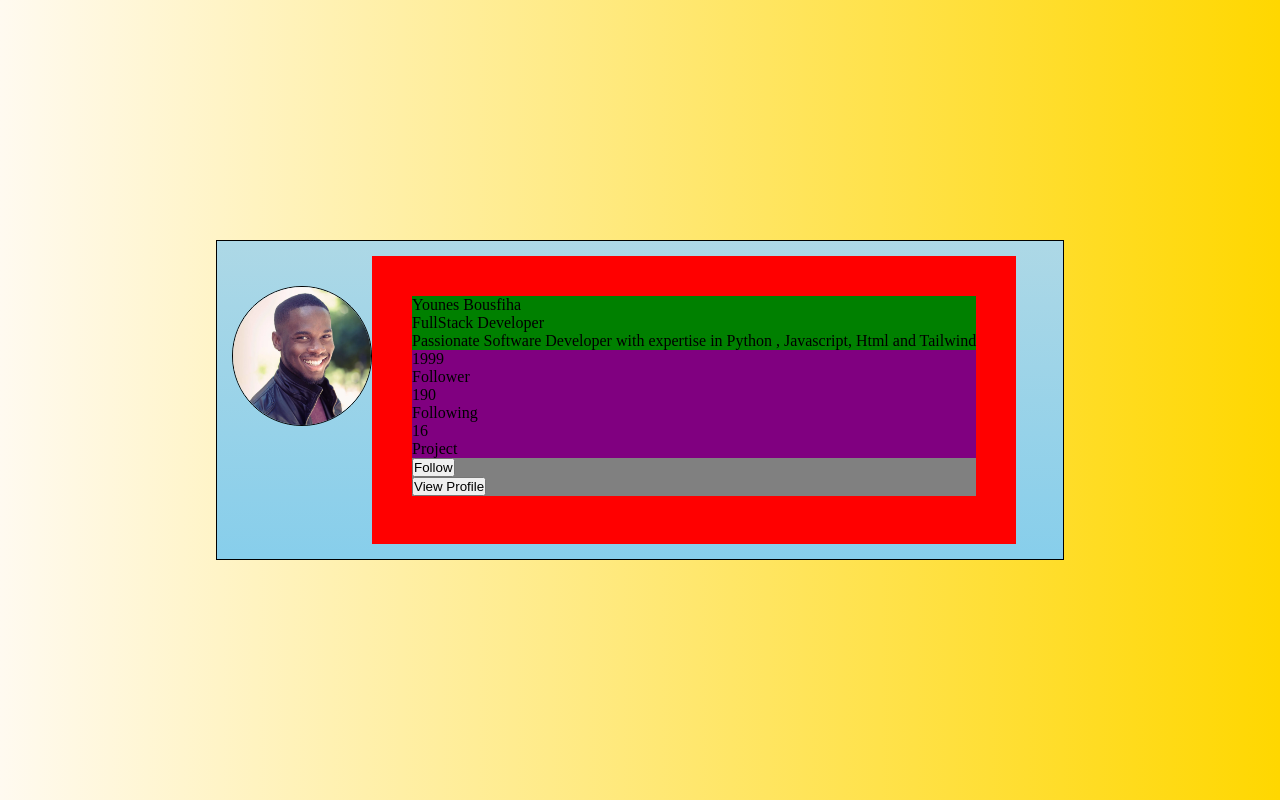
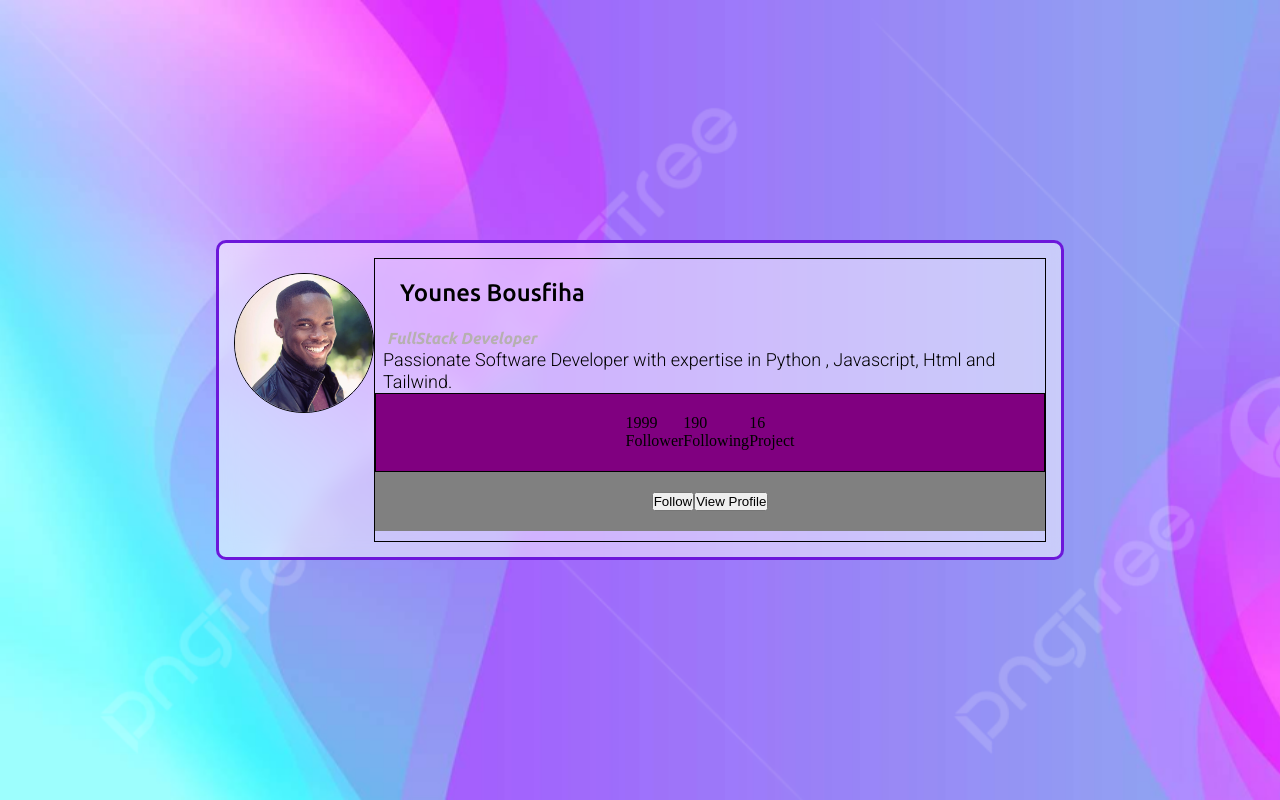
Before and after one commit to Coderyounes/frontendpro, a plain HTML site: page profile-card-component/index.html in a window 1280 px wide. Drawn offline with Linux system fonts and the light colour scheme.

Commit message:
Continue the profile card Component

```diff
--- a/profile-card-component/index.html
+++ b/profile-card-component/index.html
@@ -5,6 +5,10 @@
     <meta http-equiv="X-UA-Compatible" content="IE=edge" />
     <meta name="viewport" content="width=device-width, initial-scale=1.0" />
     <link rel="stylesheet" href="/src/style.css" />
+    <link rel="preconnect" href="https://fonts.googleapis.com">
+    <link rel="preconnect" href="https://fonts.gstatic.com" crossorigin>
+    <link href="https://fonts.googleapis.com/css2?family=Roboto:ital,wght@0,100;0,300;0,400;0,500;0,700;0,900;1,100;1,300;1,400;1,500;1,700;1,900&family=Ubuntu:ital,wght@0,300;0,400;0,500;0,700;1,300;1,400;1,500;1,700&display=swap" rel="stylesheet">
+    <link href="https://fonts.googleapis.com/css2?family=Ubuntu:ital,wght@0,300;0,400;0,500;0,700;1,300;1,400;1,500;1,700&display=swap" rel="stylesheet">
     <title>Profile Card Component - FrontendPro Challenge</title>
   </head>
   <body>
@@ -19,11 +23,11 @@
         <!-- name role BIo-->
         <div class="NRB">
           <!-- Name -->
-          <div><span>Younes Bousfiha</span></div>
+          <div class="name"><span class="ubuntu-medium">Younes Bousfiha</span></div>
           <!-- Role -->
-          <div><span>FullStack Developer</span></div>
+          <div class="role"><span class="ubuntu-light-italic">FullStack Developer</span></div>
           <!-- Bio -->
-          <div><span>Passionate Software Developer with expertise in Python , Javascript, Html and Tailwind</span></div>
+          <div class="bio"><span class="roboto-light">Passionate Software Developer with expertise in Python , Javascript, Html and Tailwind.</span></div>
         </div>
         <!-- Followers , Following, Project-->
         <div class="FFP">
--- a/profile-card-component/src/style.css
+++ b/profile-card-component/src/style.css
@@ -2,6 +2,24 @@
   padding: 0;
   margin: 0;
   box-sizing: border-box;
+}
+
+.ubuntu-medium {
+  font-family: "Ubuntu", sans-serif;
+  font-weight: 500;
+  font-style: normal;
+}
+
+.ubuntu-light-italic {
+  font-family: "Ubuntu", sans-serif;
+  font-weight: 600;
+  font-style: italic;
+}
+
+.roboto-light {
+  font-family: "Roboto", sans-serif;
+  font-weight: 300;
+  font-style: normal;
 }
 
 body {
@@ -10,21 +28,24 @@ body {
   align-items: center;
   margin: 0;
   height: 100vh;
-  background: linear-gradient(to right, #fffaf0, #ffd700);
+  background-image: url('/pngtree-liquid-color-background-vector-design-picture-image_1205214.jpg');
+  background-size: cover;
 }
 
 .container {
   padding: 15px;
   display: flex;
-  border: 1px solid black;
+  border: 3px solid rgb(108, 23, 218);
+  border-radius: 10px;
   width: 53rem;
   height: 20rem;
-  background: linear-gradient(to bottom, #add8e6, #87ceeb);
+  backdrop-filter: blur(10px);
+  background-color: rgba(255, 255, 255, 0.5);
 }
 
 .profile {
   display: flex;
-  padding-top: 30px;
+  padding-top: 15px;
 }
 
 .profile img {
@@ -36,19 +57,45 @@ body {
 }
 
 .sub-container {
-  background: red;
-  padding: 40px;
-
+  border: 1px solid black;
 }
 
 .NRB {
-  background: green;
+  /*background: green;*/
+  flex-direction: column;
 }
 
+.NRB > *:not(:first-child) {
+  margin-top: 0.1rem;
+}
+.name {
+  padding: 3%;
+  margin-left: 5px;
+  font-size: x-large;
+}
+
+.role {
+  color: rgb(182, 176, 176);
+  margin-left: 12px;
+}
+
+.bio {
+  margin-left: 8px;
+  font-size: large;
+}
 .FFP {
   background: purple;
+  display: flex;
+  padding: 3%;
+  justify-content: center;
+  border: 1px solid black;
 }
 
 .buttons {
   background: gray;
+  display: flex;
+  padding: 3%;
+  justify-content: center;
+
+
 }
```
Also changed, not shown: profile-card-component/pngtree-liquid-color-background-vector-design-picture-image_1205214.jpg (added).
